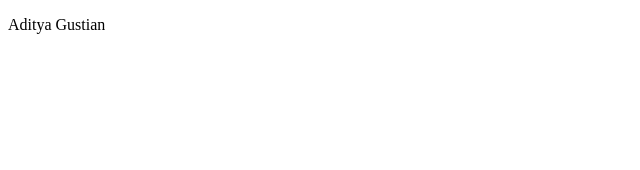
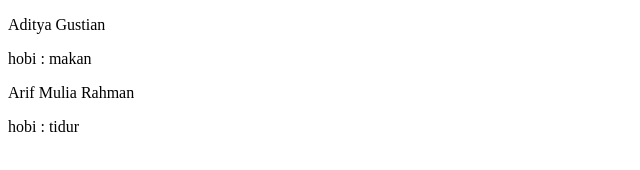
Before and after one commit to adityagus/belajargit-potdev, a plain HTML site: page index.html in a window 1280 px wide. Shown: the whole page, without its empty margins (0-640 px from the left). Drawn offline with Linux system fonts and the light colour scheme.

Commit message:
add hobi

```diff
--- a/index.html
+++ b/index.html
@@ -8,5 +8,8 @@
 </head>
 <body>
     <p>Aditya Gustian</p>
+    <p>hobi : makan</p>
+    <p>Arif Mulia Rahman</p>
+    <p>hobi : tidur</p>
 </body>
 </html>
```
